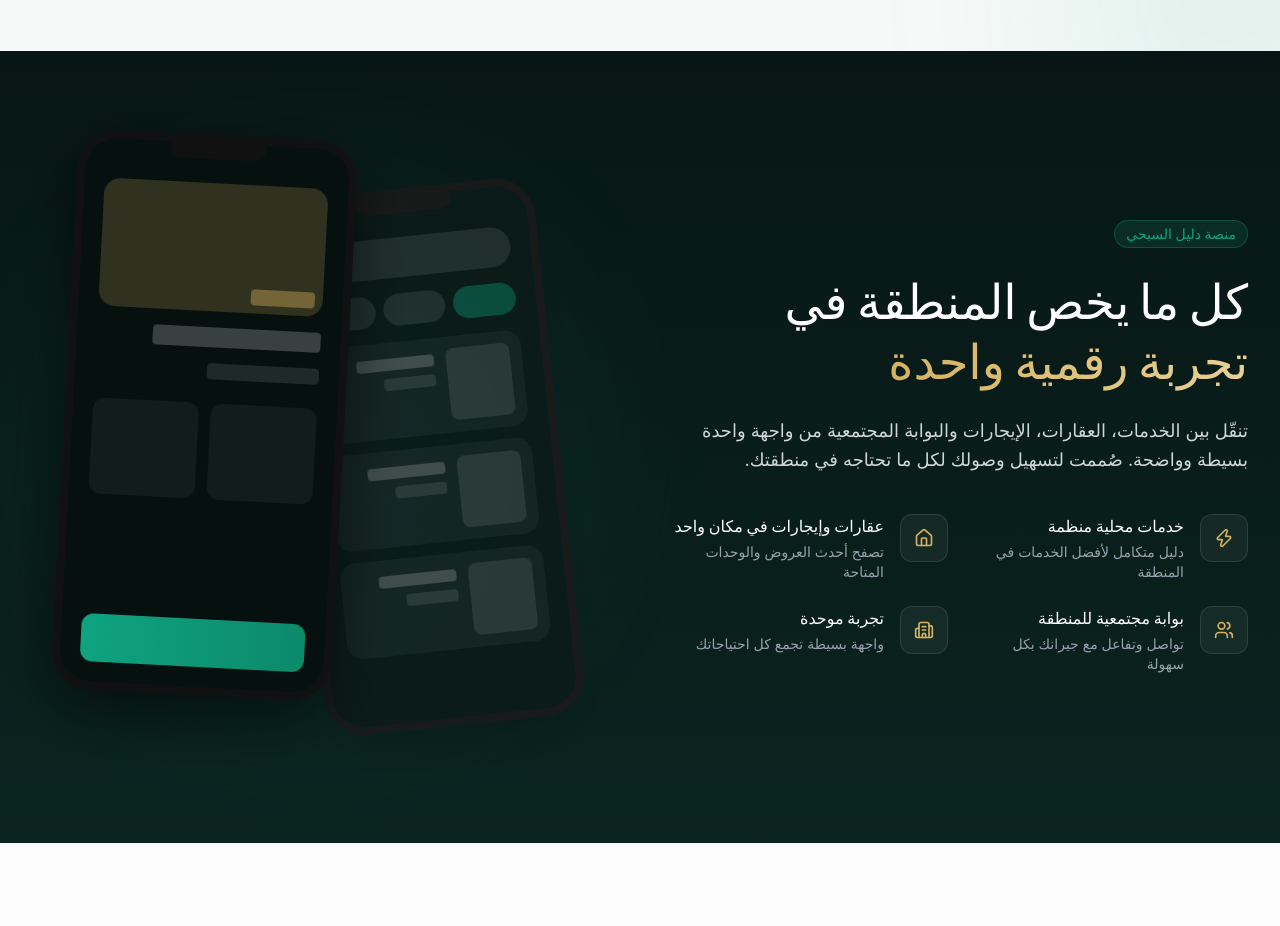
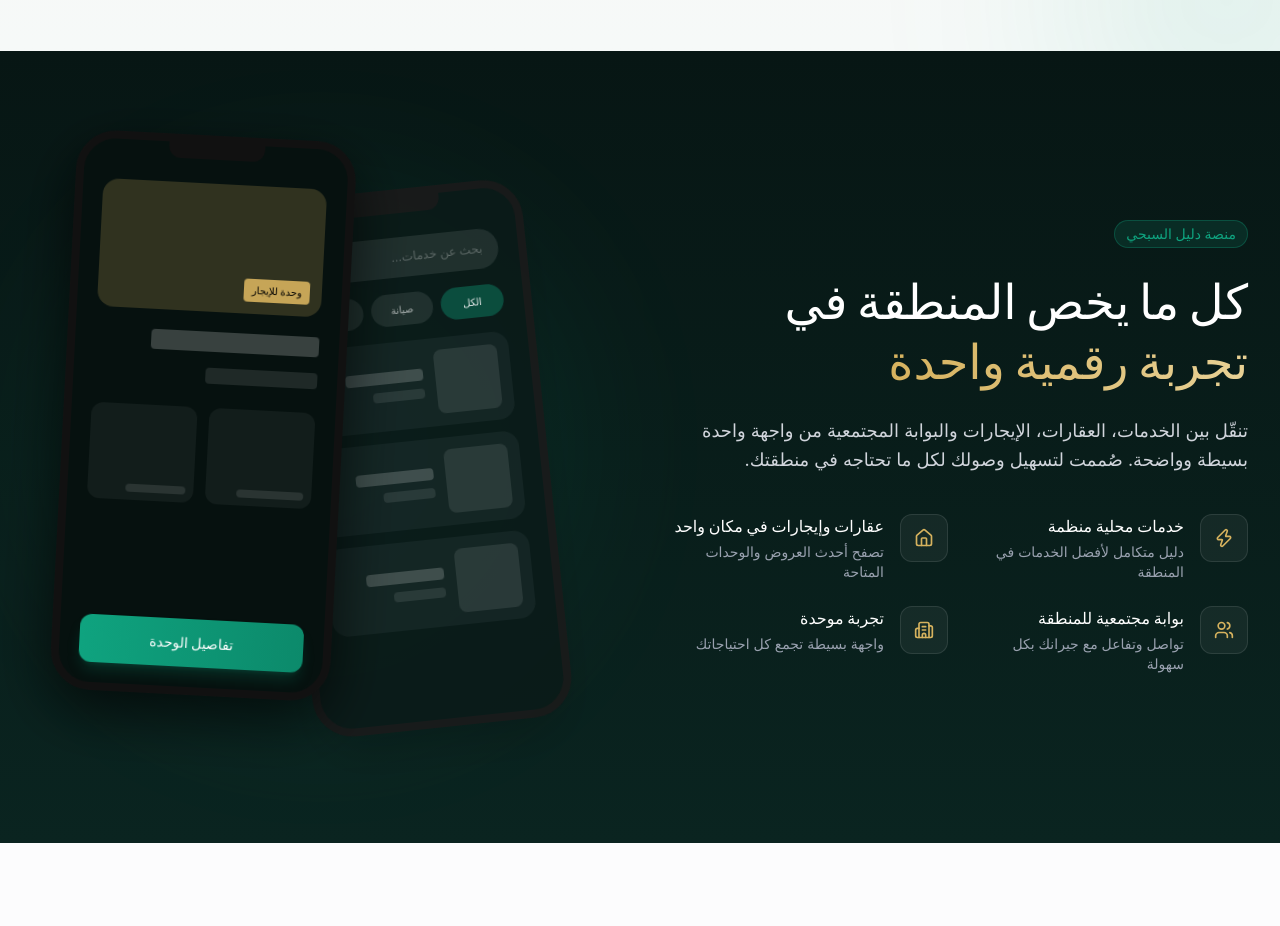
Before and after one commit to mohabx116-creator/dalilsubhi-landing-web, a React (Vite) app: page / in a window 1280 px wide. Shown: the part 2500-3426 px from the top of the page. Built offline with nearby package versions, Linux system fonts and the light colour scheme; no server answers.

Commit message:
Add animated platform showcase section

```diff
--- a/src/components/AnimatedPlatformSection.tsx
+++ b/src/components/AnimatedPlatformSection.tsx
@@ -57,35 +57,43 @@ export default function AnimatedPlatformSection() {
           </div>
 
           {/* Visual Side (Mockups) */}
-          <div className="relative h-[600px] hidden md:flex items-center justify-center">
+          <div className="relative h-[480px] md:h-[600px] flex items-center justify-center mt-12 lg:mt-0 w-full max-w-[360px] sm:max-w-[420px] lg:max-w-none mx-auto">
             {/* Background Glow */}
-            <div className="absolute top-1/2 left-1/2 -translate-x-1/2 -translate-y-1/2 w-[400px] h-[400px] bg-[#0fa37f] opacity-20 blur-[100px] rounded-full pointer-events-none"></div>
+            <div className="absolute top-1/2 left-1/2 -translate-x-1/2 -translate-y-1/2 w-[280px] md:w-[400px] h-[280px] md:h-[400px] bg-[#0fa37f] opacity-20 blur-[80px] md:blur-[100px] rounded-full pointer-events-none"></div>
 
-            {/* Mockup 1: Services/Community (Behind & Left) */}
+            {/* Mockup 1: Services/Community (Behind & Left in LTR, Behind & Right in RTL context visual) */}
             <div
-              className="absolute right-12 top-10 w-[260px] h-[540px] rounded-[2.5rem] border-[8px] border-[#1a1a1a] bg-[#0a1a18] shadow-2xl overflow-hidden animate-float opacity-90 transform -rotate-6"
+              className="absolute right-0 md:right-8 top-0 md:top-10 w-[220px] md:w-[260px] h-[460px] md:h-[540px] rounded-[2rem] md:rounded-[2.5rem] border-[6px] md:border-[8px] border-[#1a1a1a] bg-[#0a1a18] shadow-2xl overflow-hidden animate-float opacity-80 md:opacity-90 transform -rotate-6 origin-bottom"
               style={{ animationDelay: '0s' }}
             >
               {/* Dynamic Island / Notch */}
-              <div className="absolute top-0 inset-x-0 h-6 flex justify-center">
-                <div className="w-24 h-4 bg-[#1a1a1a] rounded-b-xl"></div>
+              <div className="absolute top-0 inset-x-0 h-5 md:h-6 flex justify-center z-10">
+                <div className="w-20 md:w-24 h-4 bg-[#1a1a1a] rounded-b-xl"></div>
               </div>
 
               {/* Fake UI: Services */}
-              <div className="p-5 pt-10 h-full flex flex-col gap-4">
-                <div className="w-full h-10 bg-white/10 rounded-full"></div>
+              <div className="p-4 md:p-5 pt-8 md:pt-10 h-full flex flex-col gap-3 md:gap-4 relative z-0">
+                <div className="w-full h-8 md:h-10 bg-white/10 rounded-full flex items-center px-4">
+                  <span className="text-white/30 text-[10px] md:text-xs">بحث عن خدمات...</span>
+                </div>
                 <div className="flex gap-2">
-                  <div className="h-8 w-16 bg-[#0fa37f]/40 rounded-full"></div>
-                  <div className="h-8 w-16 bg-white/10 rounded-full"></div>
-                  <div className="h-8 w-16 bg-white/10 rounded-full"></div>
+                  <div className="h-7 md:h-8 px-3 md:w-16 bg-[#0fa37f]/40 rounded-full flex items-center justify-center">
+                    <span className="text-[9px] md:text-[10px] text-white">الكل</span>
+                  </div>
+                  <div className="h-7 md:h-8 px-3 md:w-16 bg-white/10 rounded-full flex items-center justify-center">
+                    <span className="text-[9px] md:text-[10px] text-white/70">صيانة</span>
+                  </div>
+                  <div className="h-7 md:h-8 px-3 md:w-16 bg-white/10 rounded-full flex items-center justify-center">
+                    <span className="text-[9px] md:text-[10px] text-white/70">مرافق</span>
+                  </div>
                 </div>
                 <div className="flex-1 space-y-3">
                   {[1, 2, 3].map(i => (
-                    <div key={i} className="w-full h-24 bg-white/5 rounded-2xl p-3 flex gap-3">
-                      <div className="w-16 h-full bg-white/10 rounded-lg"></div>
-                      <div className="flex-1 space-y-2 py-1">
-                        <div className="h-3 w-3/4 bg-white/20 rounded"></div>
-                        <div className="h-3 w-1/2 bg-white/10 rounded"></div>
+                    <div key={i} className="w-full bg-white/5 rounded-2xl p-2 md:p-3 flex gap-3">
+                      <div className="w-12 md:w-16 h-12 md:h-full min-h-[48px] md:min-h-[64px] bg-white/10 rounded-lg shrink-0"></div>
+                      <div className="flex-1 flex flex-col justify-center space-y-2 py-1">
+                        <div className="h-2.5 md:h-3 w-3/4 bg-white/20 rounded"></div>
+                        <div className="h-2 md:h-2.5 w-1/2 bg-white/10 rounded"></div>
                       </div>
                     </div>
                   ))}
@@ -93,29 +101,37 @@ export default function AnimatedPlatformSection() {
               </div>
             </div>
 
-            {/* Mockup 2: Real Estate/Rentals (Front & Right) */}
+            {/* Mockup 2: Real Estate/Rentals (Front & Left in RTL context visual) */}
             <div
-              className="absolute left-8 bottom-10 w-[280px] h-[560px] rounded-[2.5rem] border-[8px] border-[#111] bg-[#06110f] shadow-[0_20px_60px_rgba(0,0,0,0.6)] overflow-hidden animate-float transform rotate-3"
+              className="absolute left-0 md:left-4 bottom-0 md:bottom-10 w-[230px] md:w-[280px] h-[480px] md:h-[560px] rounded-[2rem] md:rounded-[2.5rem] border-[6px] md:border-[8px] border-[#111] bg-[#06110f] shadow-[0_20px_60px_rgba(0,0,0,0.7)] overflow-hidden animate-float transform rotate-3 origin-bottom z-10"
               style={{ animationDelay: '-3.5s' }}
             >
               {/* Dynamic Island / Notch */}
-              <div className="absolute top-0 inset-x-0 h-6 flex justify-center">
-                <div className="w-24 h-4 bg-[#111] rounded-b-xl"></div>
+              <div className="absolute top-0 inset-x-0 h-5 md:h-6 flex justify-center z-10">
+                <div className="w-20 md:w-24 h-4 bg-[#111] rounded-b-xl"></div>
               </div>
 
               {/* Fake UI: Real Estate */}
-              <div className="p-5 pt-10 h-full flex flex-col gap-4">
-                <div className="w-full h-32 bg-[#d6b25e]/20 rounded-2xl relative overflow-hidden">
-                  <div className="absolute bottom-2 right-2 h-4 w-16 bg-[#d6b25e]/40 rounded"></div>
+              <div className="p-4 md:p-5 pt-8 md:pt-10 h-full flex flex-col gap-3 md:gap-4 relative z-0">
+                <div className="w-full h-28 md:h-32 bg-[#d6b25e]/20 rounded-2xl relative overflow-hidden flex items-end p-2 md:p-3">
+                  <div className="px-2 py-1 bg-[#d6b25e]/90 backdrop-blur rounded text-black text-[9px] md:text-[10px] font-bold">
+                    وحدة للإيجار
+                  </div>
                 </div>
-                <div className="w-3/4 h-5 bg-white/20 rounded"></div>
-                <div className="w-1/2 h-4 bg-white/10 rounded"></div>
+                <div className="w-3/4 h-4 md:h-5 bg-white/20 rounded mt-1"></div>
+                <div className="w-1/2 h-3 md:h-4 bg-white/10 rounded"></div>
 
-                <div className="mt-2 grid grid-cols-2 gap-3">
-                  <div className="h-24 bg-white/5 rounded-xl"></div>
-                  <div className="h-24 bg-white/5 rounded-xl"></div>
+                <div className="mt-2 grid grid-cols-2 gap-2 md:gap-3">
+                  <div className="h-20 md:h-24 bg-white/5 rounded-xl flex items-end p-2">
+                    <div className="w-3/4 h-2 bg-white/10 rounded"></div>
+                  </div>
+                  <div className="h-20 md:h-24 bg-white/5 rounded-xl flex items-end p-2">
+                    <div className="w-2/3 h-2 bg-white/10 rounded"></div>
+                  </div>
                 </div>
-                <div className="mt-auto w-full h-12 bg-gradient-to-r from-[#0fa37f] to-[#0c8a6b] rounded-xl"></div>
+                <div className="mt-auto w-full h-10 md:h-12 bg-gradient-to-r from-[#0fa37f] to-[#0c8a6b] rounded-xl flex items-center justify-center shadow-lg shadow-[#0fa37f]/20">
+                  <span className="text-white text-xs md:text-sm font-bold">تفاصيل الوحدة</span>
+                </div>
               </div>
             </div>
 
```
